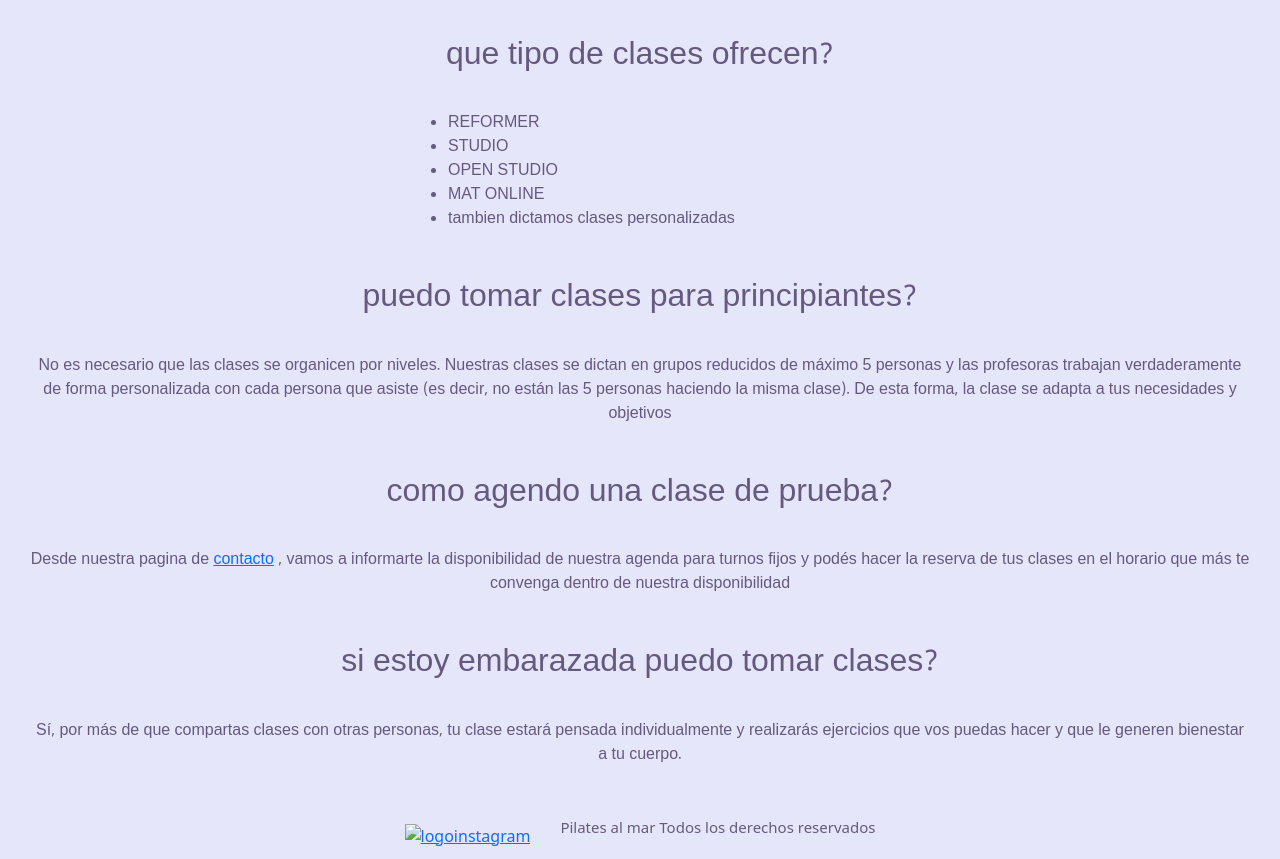
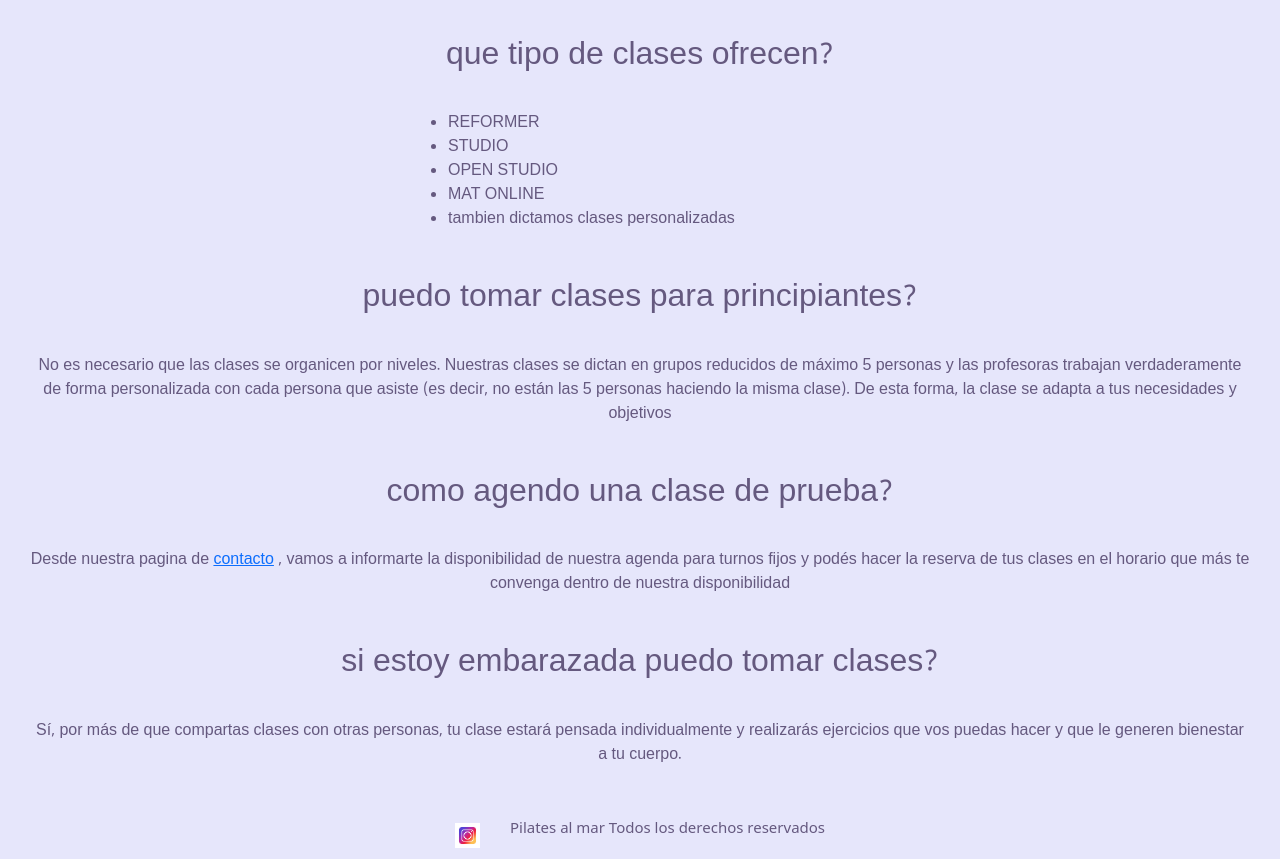
Before and after one commit to Dvega-coder/PreEntrega2_Vega, a plain HTML site: page pages/FAQs.html in a window 1280 px wide. Shown: the part 331-1190 px from the top of the page. Drawn offline with nearby package versions, Linux system fonts and the light colour scheme; the site is published under a folder, as on GitHub Pages, so addresses that start at the root find nothing.

Commit message:
pre entrega 2

```diff
--- a/pages/FAQs.html
+++ b/pages/FAQs.html
@@ -124,7 +124,7 @@
 
     <!--logo instagram-->
 
-    <a href="https://www.instagram.com/jr.pilatesalmar/"><img src="/img/instalogo.jpg" class="loginsta"
+    <a href="https://www.instagram.com/jr.pilatesalmar/"><img src="../img/instalogo.jpg" class="loginsta"
         alt="logoinstagram"></a>
 
     <p>Pilates al mar Todos los derechos reservados </p>
```
Also changed, not shown: pages/contacto.html (+1 -1 lines), pages/sedes.html (+1 -1 lines).
